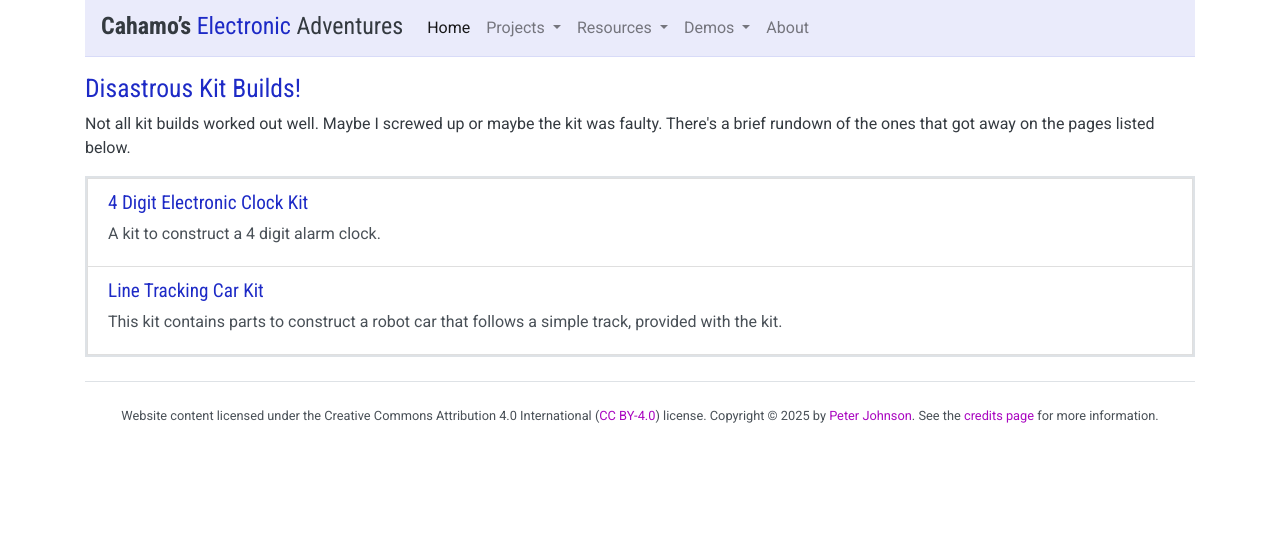
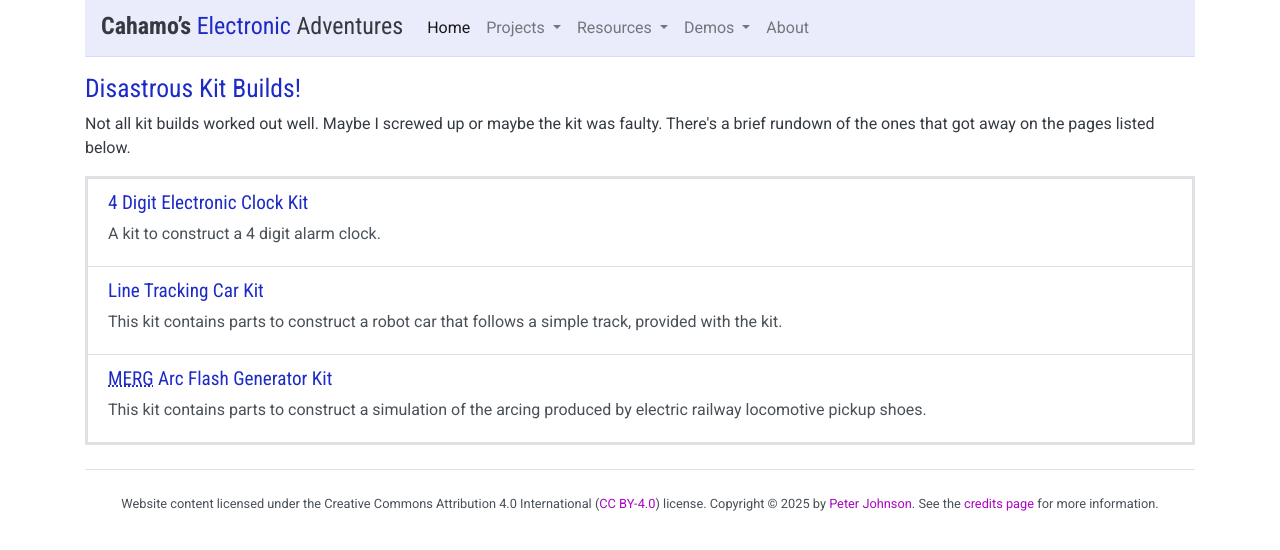
Before and after one commit to cahamo/cahamo.github.io, a Jekyll site: the page built from projects/kits/disasters/index.html, in a window 1280 px wide. Shown: the top 550 px of the page. Built offline with Jekyll 4.4.1, drawn with Linux system fonts in a browser that asks for light colours; comment, search, counter and statistics services are not loaded.

Commit message:
Add new kit disaster page
Added a page describing the build of a MERG Arc Flash Generator Kit that went wrong.

Added link to the new page to the disasters index page.

Added relevant photos.

```diff
--- a/projects/kits/disasters/index.html
+++ b/projects/kits/disasters/index.html
@@ -18,4 +18,9 @@ title: "Disastrous Kit Builds!"
         <p class="mb-2">This kit contains parts to construct a robot car that follows a simple track, provided with the kit.</p>
     </a>
 
+    <a href="./arc-flash-generator/" class="list-group-item list-group-item-action flex-column align-items-start">
+        <h3 class="mb-2"><abbr title="Model Electronics Railway Group">MERG</abbr> Arc Flash Generator Kit</h3>
+        <p class="mb-2">This kit contains parts to construct a simulation of the arcing produced by electric railway locomotive pickup shoes.</p>
+    </a>
+
 </div>
```
Also changed, not shown: projects/kits/disasters/arc-flash-generator/index.html (added, +21 -0 lines), assets/img/projects/kits/merge--arc-flash-generator--built_480x419.png (added), assets/img/projects/kits/merge--arc-flash-generator--label_360x501.png (added).
